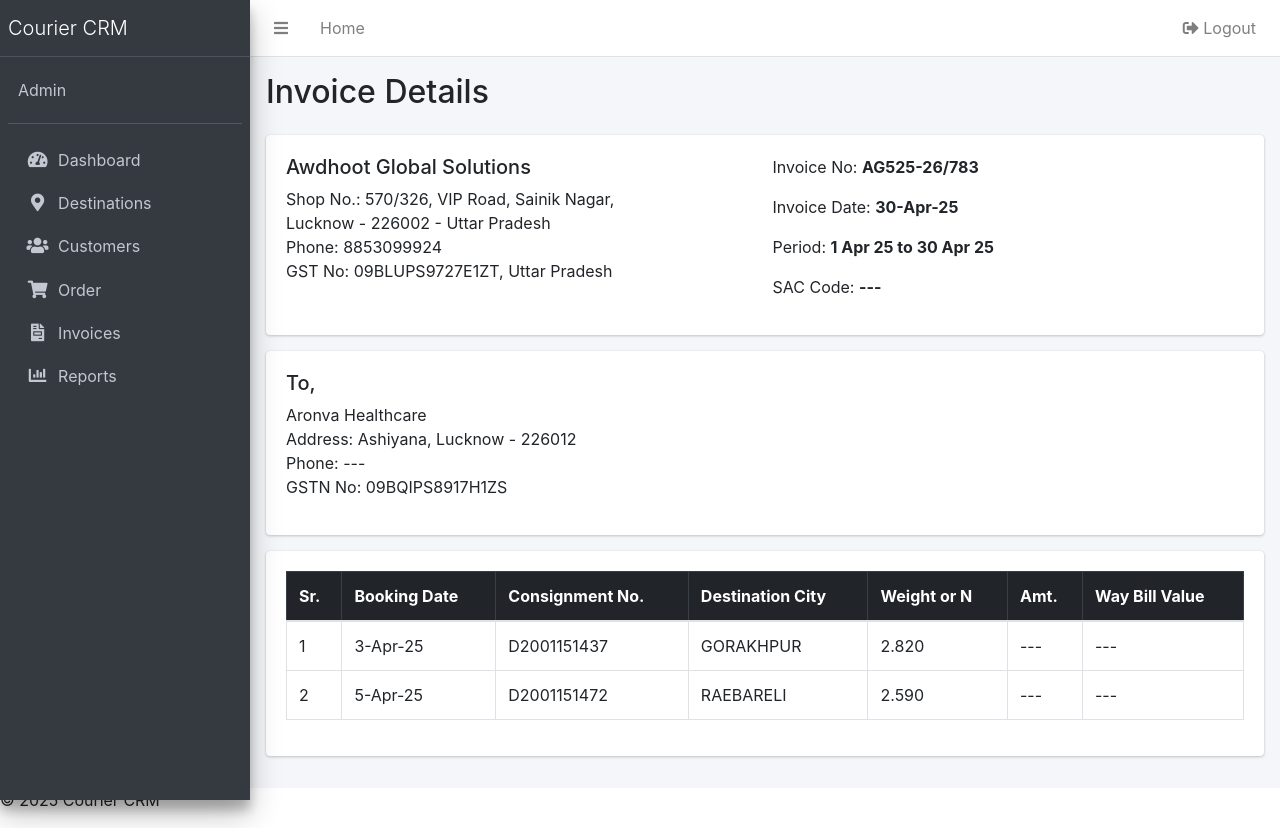
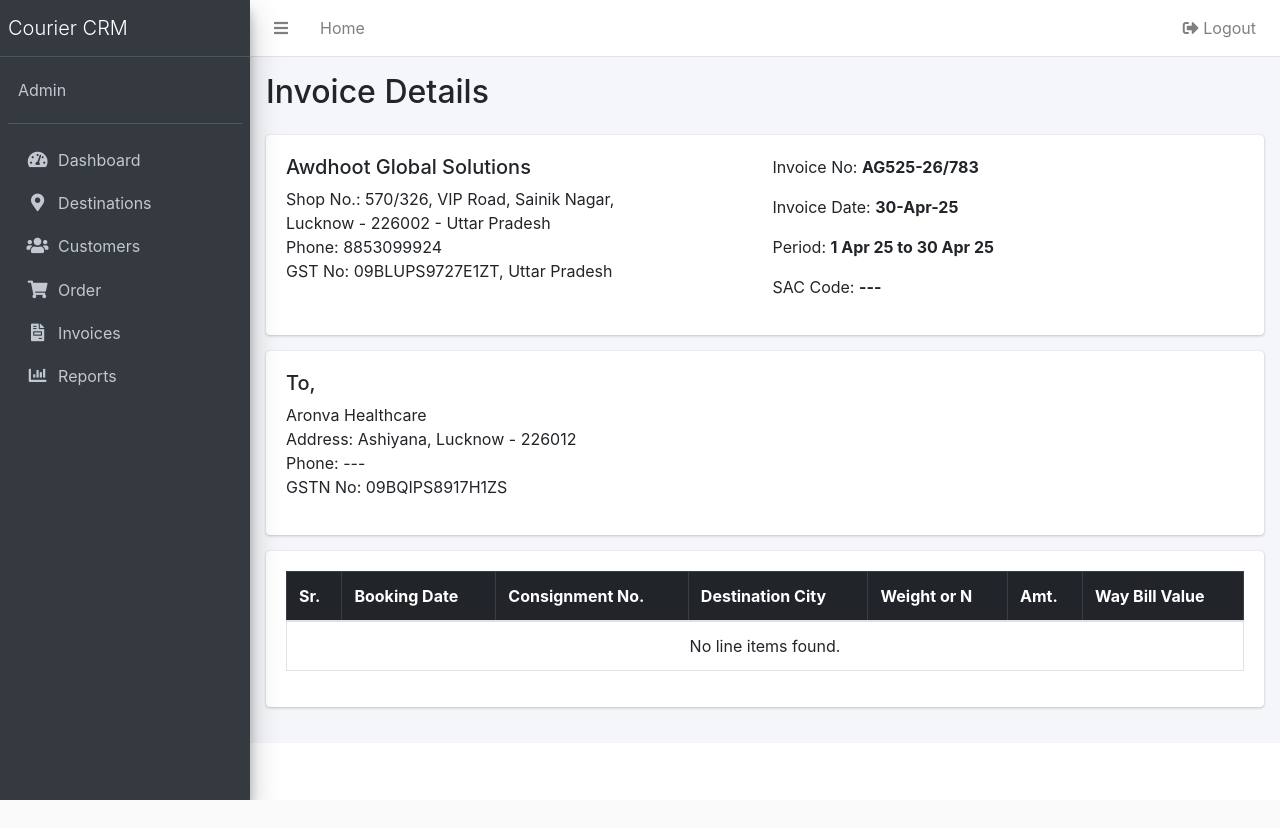
Before and after one commit to UKY171991/alok-crm, a PHP site: page /alok-crm/invoice_details.php in a window 1280 px wide. After the commit the page ends 800 px from the top, so only its background shows below. Run offline with PHP 8.4, Linux system fonts and the light colour scheme; the visitor is signed in with stand-in values (Sample User, id 1); some libraries are stand-ins or nearby versions.

Commit message:
Update invoice_details.php

```diff
--- a/invoice_details.php
+++ b/invoice_details.php
@@ -7,6 +7,18 @@
 include 'inc/db.php';
 include 'inc/header.php';
 include 'inc/sidebar.php';
+
+// Fetch invoice ID from GET or another source
+$invoice_id = isset($_GET['id']) ? intval($_GET['id']) : 0;
+
+// Fetch invoice line items
+$line_items = [];
+if ($invoice_id > 0) {
+    $result = $conn->query("SELECT * FROM invoice_items WHERE invoice_id = $invoice_id ORDER BY booking_date, id");
+    while ($row = $result && $result->fetch_assoc()) {
+        $line_items[] = $row;
+    }
+}
 
 ?>
 
@@ -65,25 +77,21 @@
                             </tr>
                         </thead>
                         <tbody>
-                            <tr>
-                                <td>1</td>
-                                <td>3-Apr-25</td>
-                                <td>D2001151437</td>
-                                <td>GORAKHPUR</td>
-                                <td>2.820</td>
-                                <td>---</td>
-                                <td>---</td>
-                            </tr>
-                            <tr>
-                                <td>2</td>
-                                <td>5-Apr-25</td>
-                                <td>D2001151472</td>
-                                <td>RAEBARELI</td>
-                                <td>2.590</td>
-                                <td>---</td>
-                                <td>---</td>
-                            </tr>
-                            <!-- Add more rows as needed -->
+                            <?php if (!empty($line_items)): ?>
+                                <?php foreach ($line_items as $idx => $item): ?>
+                                    <tr>
+                                        <td><?= $idx + 1 ?></td>
+                                        <td><?= htmlspecialchars($item['booking_date']) ?></td>
+                                        <td><?= htmlspecialchars($item['consignment_no']) ?></td>
+                                        <td><?= htmlspecialchars($item['destination_city']) ?></td>
+                                        <td><?= htmlspecialchars($item['weight']) ?></td>
+                                        <td><?= htmlspecialchars($item['amt']) ?></td>
+                                        <td><?= htmlspecialchars($item['way_bill_value']) ?></td>
+                                    </tr>
+                                <?php endforeach; ?>
+                            <?php else: ?>
+                                <tr><td colspan="7" class="text-center">No line items found.</td></tr>
+                            <?php endif; ?>
                         </tbody>
                     </table>
                 </div>
```
